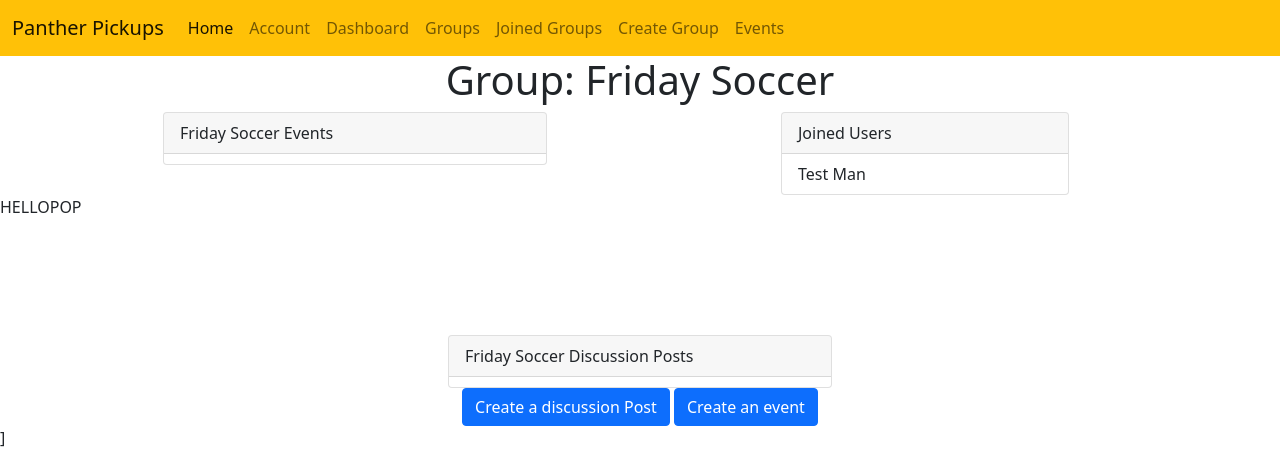
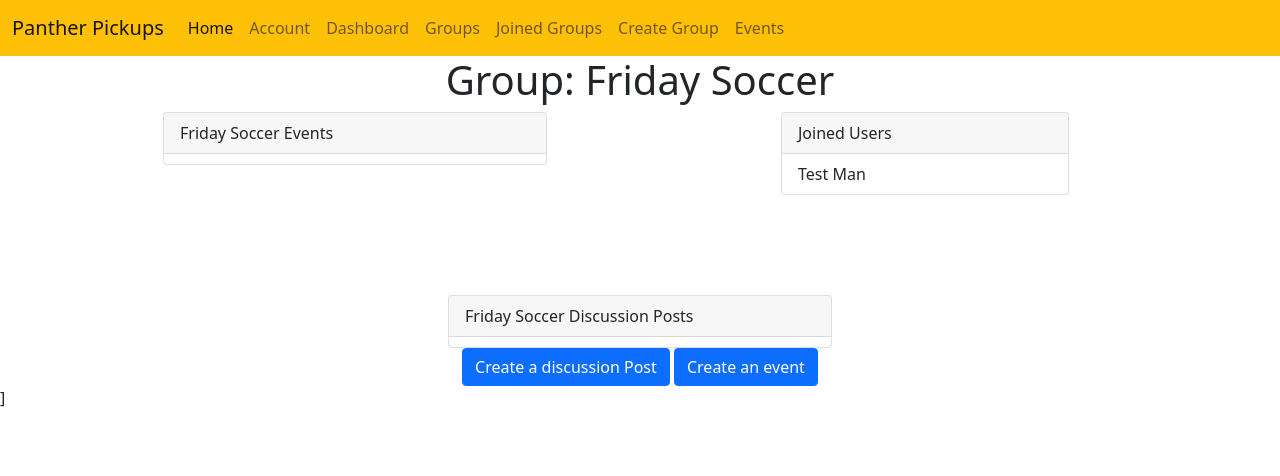
Before and after one commit to Lucky-Badger/SideJob, a Django app: page /groupEventsPage/1/ in a window 1280 px wide. Shown: the top 476 px of the page. Run offline with Django 4.2, Linux system fonts and the light colour scheme; data comes from the database, SQL or seed files in the repository; data that the repository does not hold is empty; style sheets or scripts are compiled from the project's sources; some libraries are stand-ins or nearby versions.

```diff
--- a/Group3Capstone/templates/groupEventsPage.html
+++ b/Group3Capstone/templates/groupEventsPage.html
@@ -95,7 +95,6 @@
         </div>
     </div>
 </div>
-<p>HELLOPOP</p>
 
 <div class="container" style = "padding-top: 100px;">
     <div class="row">
```
